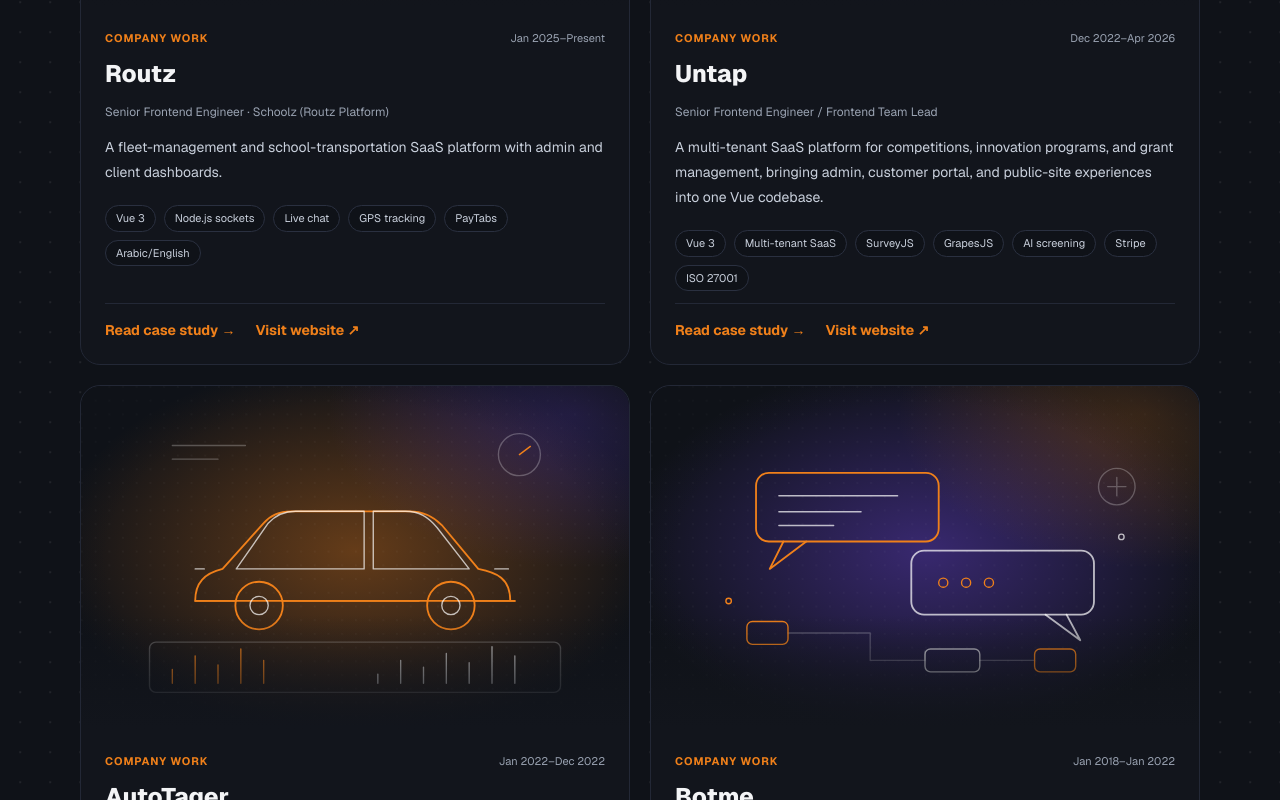
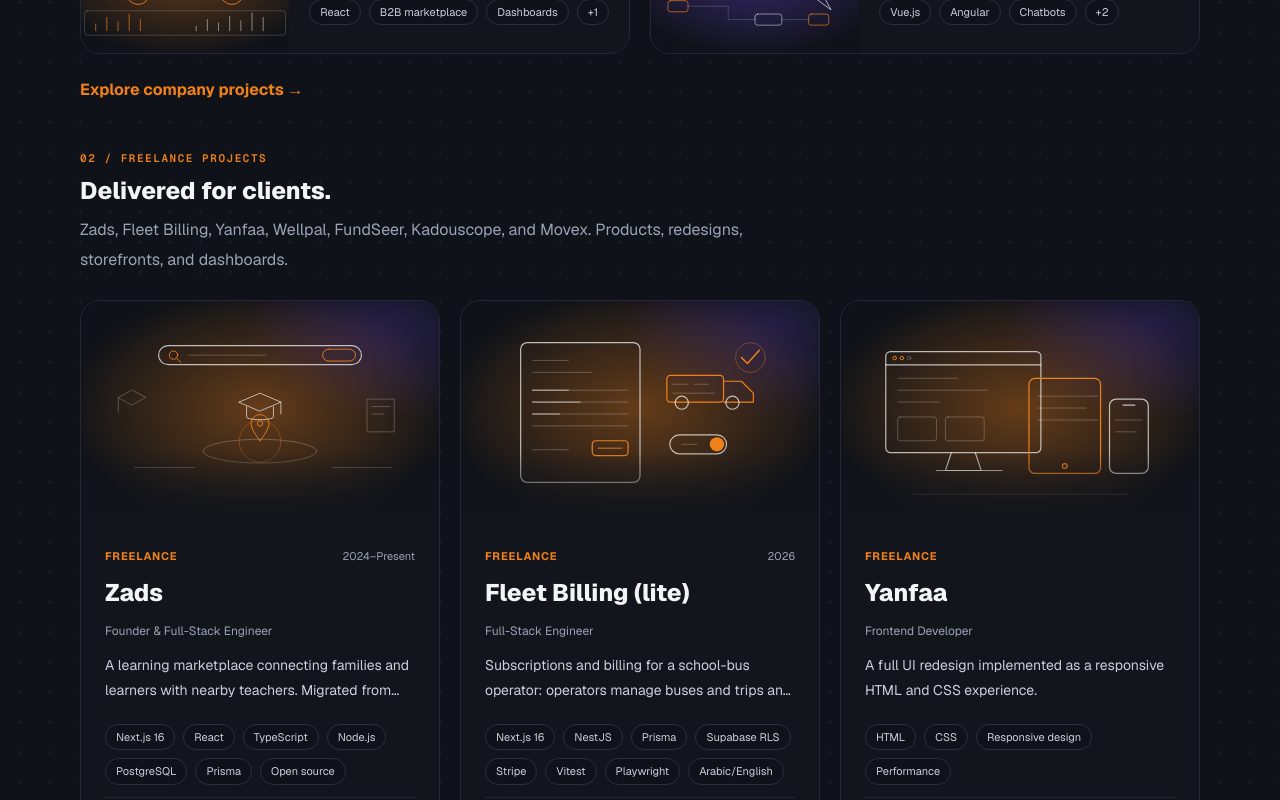
Before and after one commit to SayedEsmail/sayed.portfolio, a Next.js app: page / in a window 1280 px wide. Shown: the part 1580-2380 px from the top of the page. Built offline with nearby package versions, Linux system fonts and the light colour scheme.

Commit message:
Home: compact company cards, two-line freelance descriptions, drop Namu from services

```diff
--- a/src/components/Home.tsx
+++ b/src/components/Home.tsx
@@ -45,7 +45,6 @@ const serviceMeta = [
     { href: "https://sayed-hub.vercel.app/store-check", color: "#2F7CF6", external: true, icon: <svg {...svg} stroke="#2F7CF6"><path d="M3 9h18l-1.5 11h-15L3 9Z" /><path d="M8 9V6a4 4 0 0 1 8 0v3" /><path d="m9 14 2 2 4-4" /></svg> },
     { href: "https://maqru.vercel.app", color: "#17A36A", external: true, icon: <svg {...svg} stroke="#17A36A"><circle cx="12" cy="12" r="3" /><path d="M2 12s4-7 10-7 10 7 10 7-4 7-10 7S2 12 2 12Z" /></svg> },
     { href: "/migration", color: "#F0801A", external: false, icon: <svg {...svg} stroke="#F0801A"><path d="M21 12a9 9 0 0 1-15.5 6.2M3 12a9 9 0 0 1 15.5-6.2" /><path d="M21 4v5h-5M3 20v-5h5" /></svg> },
-    { href: "https://namu-nursery.vercel.app", color: "#7C4DFF", external: true, icon: <svg {...svg} stroke="#7C4DFF"><path d="M12 22V12M12 12c-4 0-7-3-7-7 4 0 7 3 7 7Zm0 0c4 0 7-3 7-7-4 0-7 3-7 7Z" /></svg> },
 ];
 
 type View = WorkItem & { contributions: string[] };
@@ -67,12 +66,15 @@ export default function Home() {
         { n: String(articles.length), t: t.stats.articles },
     ];
 
-    const renderGrid = (items: View[], label: string, cols: string) => (
+    // compact: cover on the side, no description, at most three tags (company cards)
+    const renderGrid = (items: View[], label: string, cols: string, compact = false) => (
         <div className={`grid grid-cols-1 gap-5 items-stretch ${cols}`}>
             {items.map((item) => {
+                const tags = compact ? item.tags.slice(0, 3) : item.tags;
+                const extra = item.tags.length - tags.length;
                 return (
-                <article key={item.slug} id={item.slug} className={`${card} group overflow-hidden flex flex-col scroll-mt-4 `}>
-                    <div className={`relative overflow-hidden rounded-t-[20px] bg-[#0F1218] aspect-[16/10]`}>
+                <article key={item.slug} id={item.slug} className={`${card} group overflow-hidden flex flex-col scroll-mt-4 ${compact ? "sm:flex-row" : ""}`}>
+                    <div className={`relative overflow-hidden bg-[#0F1218] ${compact ? "aspect-[16/9] sm:aspect-auto sm:w-[38%] sm:shrink-0 sm:self-stretch rounded-t-[20px] sm:rounded-t-none sm:rounded-s-[20px]" : "rounded-t-[20px] aspect-[16/10]"}`}>
                         {item.image && (
                             <Image
                                 src={item.image.src}
@@ -84,21 +86,22 @@ export default function Home() {
                             />
                         )}
                         <div aria-hidden="true" className="absolute inset-0 opacity-0 motion-safe:transition-opacity motion-safe:duration-500 group-hover:opacity-100" style={{ background: "radial-gradient(circle at 50% 45%, rgba(240,128,26,.22), transparent 65%)" }} />
-                        <div aria-hidden="true" className="absolute inset-x-0 bottom-0 h-1/3 bg-gradient-to-t from-[#12151C] to-transparent" />
+                        <div aria-hidden="true" className={`absolute inset-x-0 bottom-0 h-1/3 bg-gradient-to-t from-[#12151C] to-transparent ${compact ? "sm:hidden" : ""}`} />
                     </div>
-                    <div className="p-6 flex flex-col gap-3 flex-1">
+                    <div className={`p-6 flex flex-col gap-3 flex-1 ${compact ? "sm:p-5 sm:gap-2" : ""}`}>
                         <div className="flex flex-wrap justify-between gap-x-4 gap-y-1 text-[11px] text-[#9AA3B2]">
                             <span className="text-[#F0801A] font-bold uppercase tracking-[.08em]">{label}</span>
                             {item.period && <span dir="ltr">{item.period}</span>}
                         </div>
-                        <h3 className="m-0 text-2xl font-extrabold">{item.title}</h3>
+                        <h3 className={`m-0 font-extrabold ${compact ? "text-xl" : "text-2xl"}`}>{item.title}</h3>
                         <p className="m-0 text-xs text-[#9AA3B2] leading-[1.7]">{item.role}{item.category === "company" && item.employer !== item.title ? ` · ${item.employer}` : ""}</p>
-                        <p className="m-0 text-sm leading-[1.8] text-[#C9D0DC]">{item.description}</p>
-                        <div className="flex flex-wrap gap-2 pt-2" dir="ltr">
-                            {item.tags.map((tag) => <span key={tag} className={tagCls}>{tag}</span>)}
+                        {!compact && <p className="m-0 text-sm leading-[1.8] text-[#C9D0DC] line-clamp-2">{item.description}</p>}
+                        <div className={`flex flex-wrap gap-2 ${compact ? "pt-1" : "pt-2"}`} dir="ltr">
+                            {tags.map((tag) => <span key={tag} className={tagCls}>{tag}</span>)}
+                            {extra > 0 && <span className={tagCls} title={item.tags.slice(3).join(", ")}>+{extra}</span>}
                         </div>
                         {(item.caseStudy || item.liveUrl) ? (
-                            <div className="mt-auto flex flex-wrap gap-x-5 gap-y-2 border-t border-[#232836] pt-4 text-sm font-bold text-[#F0801A]">
+                            <div className={`mt-auto flex flex-wrap gap-x-5 gap-y-2 border-t border-[#232836] text-sm font-bold text-[#F0801A] ${compact ? "pt-3" : "pt-4"}`}>
                                 {item.caseStudy && <Link href={item.caseStudy}>{t.work.caseStudy} <span aria-hidden="true">{isAr ? "←" : "→"}</span></Link>}
                                 {item.liveUrl && <a href={item.liveUrl} target="_blank" rel="noopener noreferrer">{t.work.visit} <span aria-hidden="true">↗</span></a>}
                             </div>
@@ -208,7 +211,7 @@ export default function Home() {
                             <h3 className="m-0 text-2xl font-extrabold">{t.work.companyTitle}</h3>
                             <p className="m-0 leading-[1.9] text-[#9AA3B2]">{t.work.companyText}</p>
                         </div>
-                        {renderGrid(featuredCompany, t.work.companyTag, "min-[768px]:grid-cols-2")}
+                        {renderGrid(featuredCompany, t.work.companyTag, "min-[768px]:grid-cols-2", true)}
                         <Link href="/projects#company" className="self-start font-bold text-[#F0801A]">{t.work.companyLink}</Link>
                     </div>
 
@@ -360,7 +363,7 @@ export default function Home() {
             <section id="services" aria-labelledby="services-title" className="relative overflow-hidden border-y border-[#161A24] scroll-mt-4" style={{ background: "#0B0D12" }}>
                 <div className={`${wrap} relative pt-[72px] pb-[72px] pb-[72px] flex flex-col gap-6 scroll-mt-4`}>
                     <h2 id="services-title" className="m-0 text-2xl sm:text-3xl font-extrabold">{t.services.title}</h2>
-                    <div className="grid grid-cols-1 min-[560px]:grid-cols-2 min-[1024px]:grid-cols-4 gap-5">
+                    <div className="grid grid-cols-1 min-[560px]:grid-cols-2 min-[1024px]:grid-cols-3 gap-5">
                         {serviceMeta.map((s, i) => {
                             const inner = (
                                 <>
--- a/src/data/i18n.ts
+++ b/src/data/i18n.ts
@@ -42,7 +42,7 @@ export const ui = {
         },
         services: {
             title: "Services", more: "Learn more →",
-            items: ["Salla & Zid store check", "Maqru accessibility", "Legacy Vue/Nuxt migration", "Namu nursery system"],
+            items: ["Salla & Zid store check", "Maqru accessibility", "Legacy Vue/Nuxt migration"],
         },
         articles: {
             title: "Mini Technical Articles",
@@ -107,7 +107,7 @@ export const ui = {
         },
         services: {
             title: "الخدمات", more: "اعرف المزيد ←",
-            items: ["فحص متاجر سلة وزد", "مقروء لإمكانية الوصول", "تحديث المواقع القديمة", "نَمو لإدارة الحضانات"],
+            items: ["فحص متاجر سلة وزد", "مقروء لإمكانية الوصول", "تحديث المواقع القديمة"],
         },
         articles: {
             title: "مقالات تقنية قصيرة",
```
